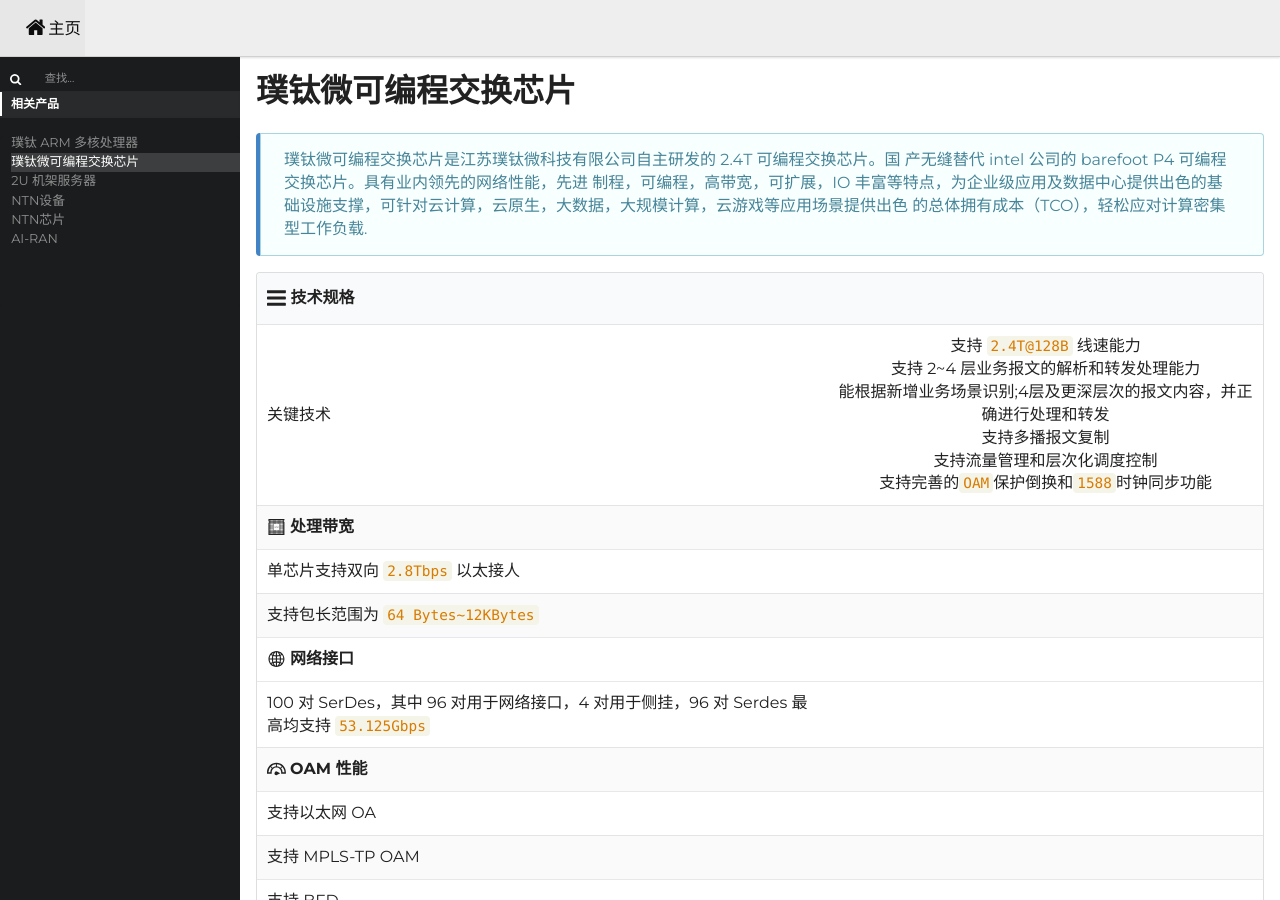
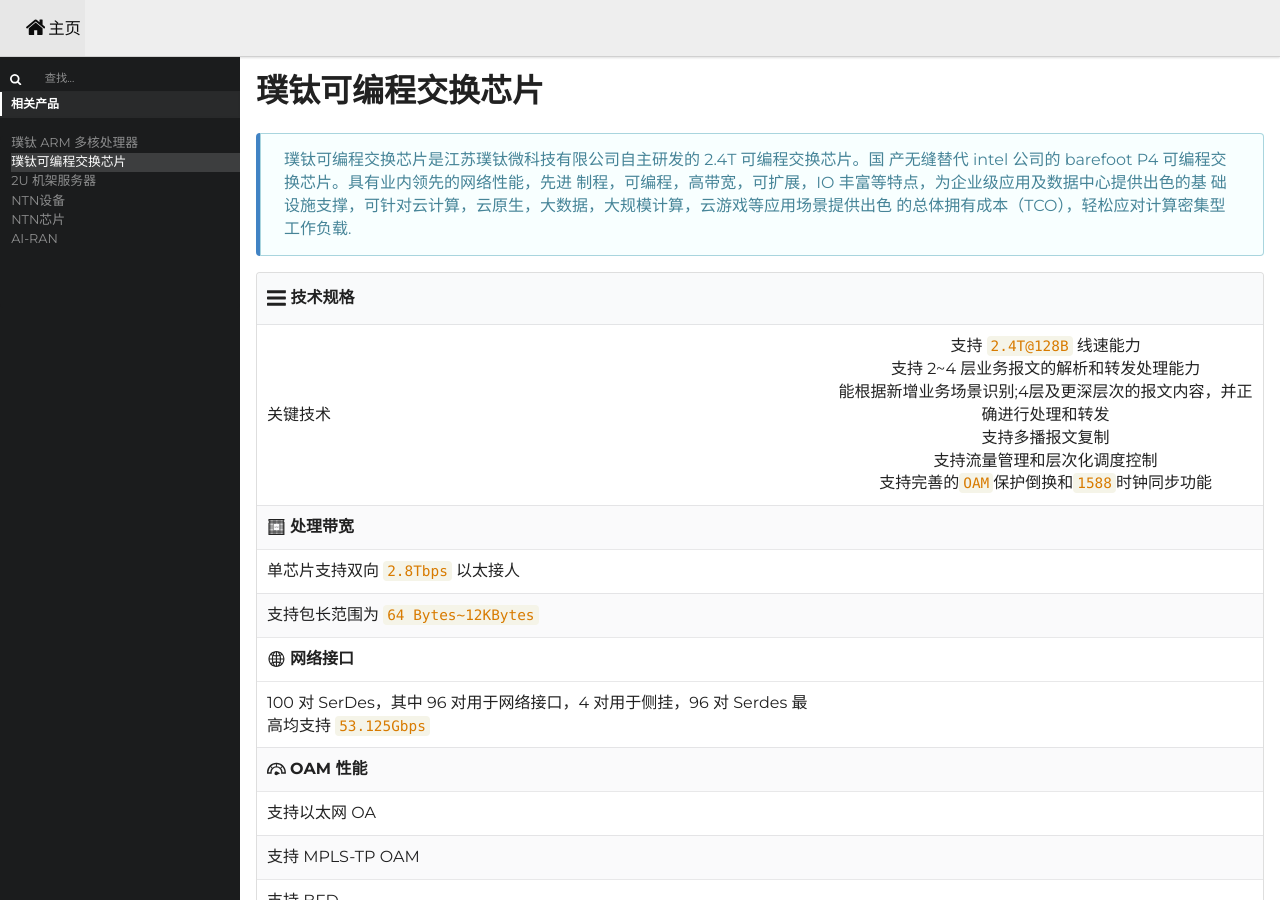
Before and after one commit to jiyif11/bodhiic, a Jekyll site: the page built from _Products/Programming-switch-chip.md, in a window 1280 px wide and 900 px high. Built offline with Jekyll 4.4.1, drawn with Linux system fonts in a browser that asks for light colours.

Commit message:
更新 Programming-switch-chip.md

```diff
--- a/_Products/Programming-switch-chip.md
+++ b/_Products/Programming-switch-chip.md
@@ -1,13 +1,13 @@
 ---
 layout: page
-title: 璞钛微可编程交换芯片
+title: 璞钛可编程交换芯片
 description: Programming switch chip
 
 order: 2
 ---
 # {{ page.title }}
 
-> 璞钛微可编程交换芯片是江苏璞钛微科技有限公司自主研发的 2.4T 可编程交换芯片。国
+> 璞钛可编程交换芯片是江苏璞钛微科技有限公司自主研发的 2.4T 可编程交换芯片。国
 产无缝替代 intel 公司的 barefoot P4 可编程交换芯片。具有业内领先的网络性能，先进
 制程，可编程，高带宽，可扩展，IO 丰富等特点，为企业级应用及数据中心提供出色的基
 础设施支撑，可针对云计算，云原生，大数据，大规模计算，云游戏等应用场景提供出色
```
